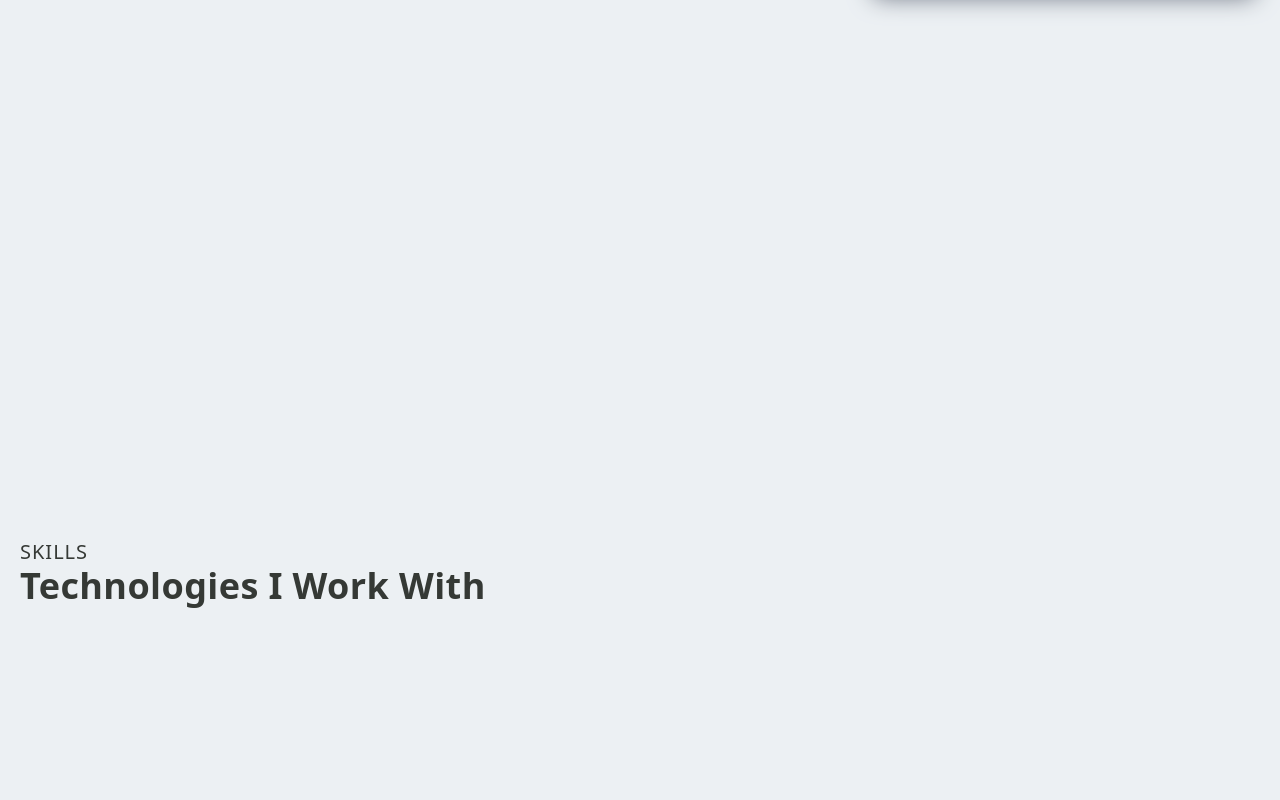
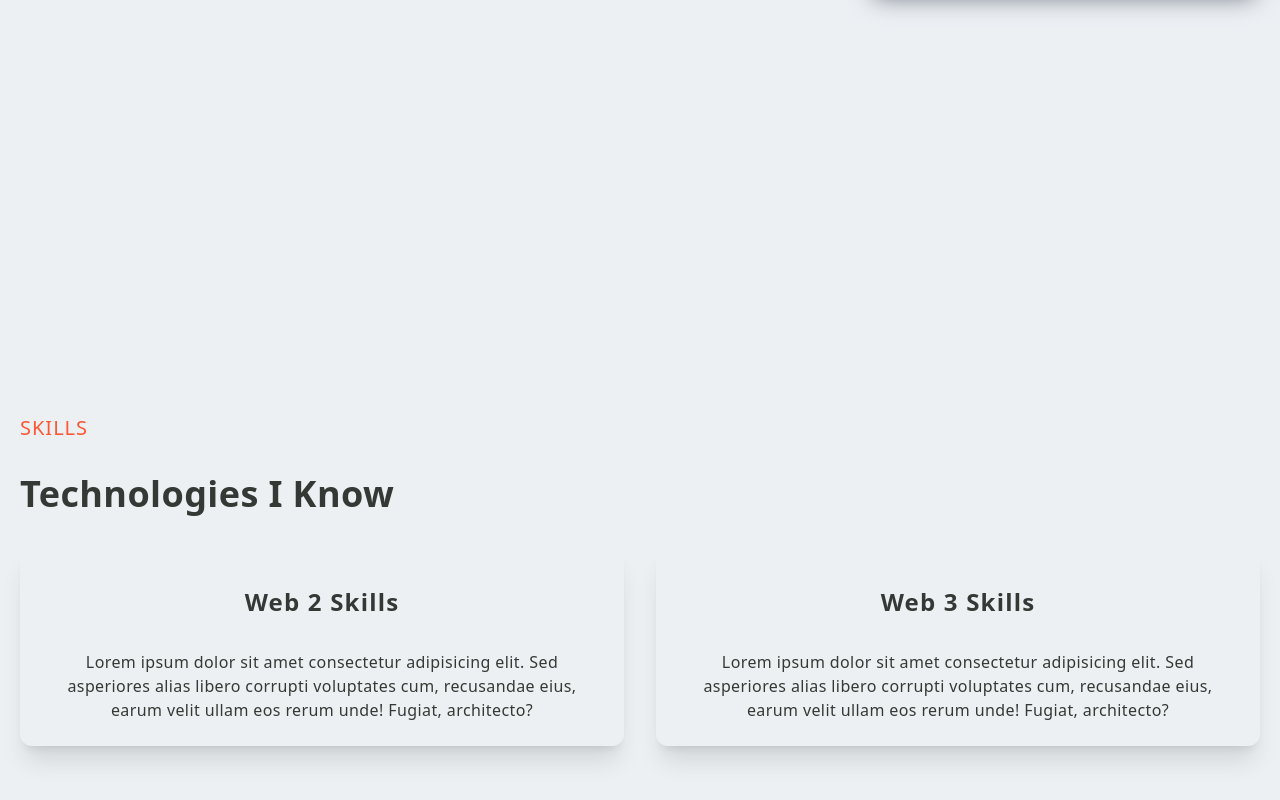
Before and after one commit to vsibley/nextjs-personal-portfolio, a Next.js app: page / in a window 1280 px wide. Shown: the part 1428-2228 px from the top of the page. Built offline with nearby package versions, Linux system fonts and the light colour scheme.

Commit message:
built out individual card components

```diff
--- a/public/components/Skills.jsx
+++ b/public/components/Skills.jsx
@@ -4,10 +4,26 @@ const Skills = () => {
   return (
     <div className='w-full lg:h-screen p-2'>
         <div className='max-w-[1240px] mx-auto flex flex-col justify-center h-full'>
-              <p className='text-xl tracking-wider uppercase text-[##FF5733]'>Skills</p>
-            <h2>Technologies I Work With</h2>
-            <div className='grid md:grid-cols-2 lg:grid-cols-3 gap-8'>
+              <p className='text-xl tracking-wider uppercase text-[#FF5733] py-4'>Skills</p>
+            <h2 className='py-4 pb-8'>Technologies I Know</h2>
+            <div className='grid md:grid-cols-2 gap-8'>
 
+
+                {/* Skills Cards */}
+                <div className='p-6 shadow-xl rounded-xl hover:scale-110 ease-in duration-300'>
+                    <div className='grid grid-cols-1 gap-4 justify-center items-center text-center'>
+                              <p className='text-2xl font-bold tracking-wider py-4'>Web 2 Skills</p>
+                              <p>Lorem ipsum dolor sit amet consectetur adipisicing elit. Sed asperiores alias libero corrupti voluptates cum, recusandae eius, earum velit ullam eos rerum unde! Fugiat, architecto?</p>
+                    </div>
+
+                </div>
+                <div className='p-6 shadow-xl rounded-xl hover:scale-110 ease-in duration-300'>
+                    <div className='grid grid-cols-1 gap-4 justify-center items-center text-center'>
+                              <p className='text-2xl font-bold tracking-wider py-4'>Web 3 Skills</p>
+                              <p>Lorem ipsum dolor sit amet consectetur adipisicing elit. Sed asperiores alias libero corrupti voluptates cum, recusandae eius, earum velit ullam eos rerum unde! Fugiat, architecto?</p>
+                    </div>
+
+                </div>
             </div>
 
         </div>
```
